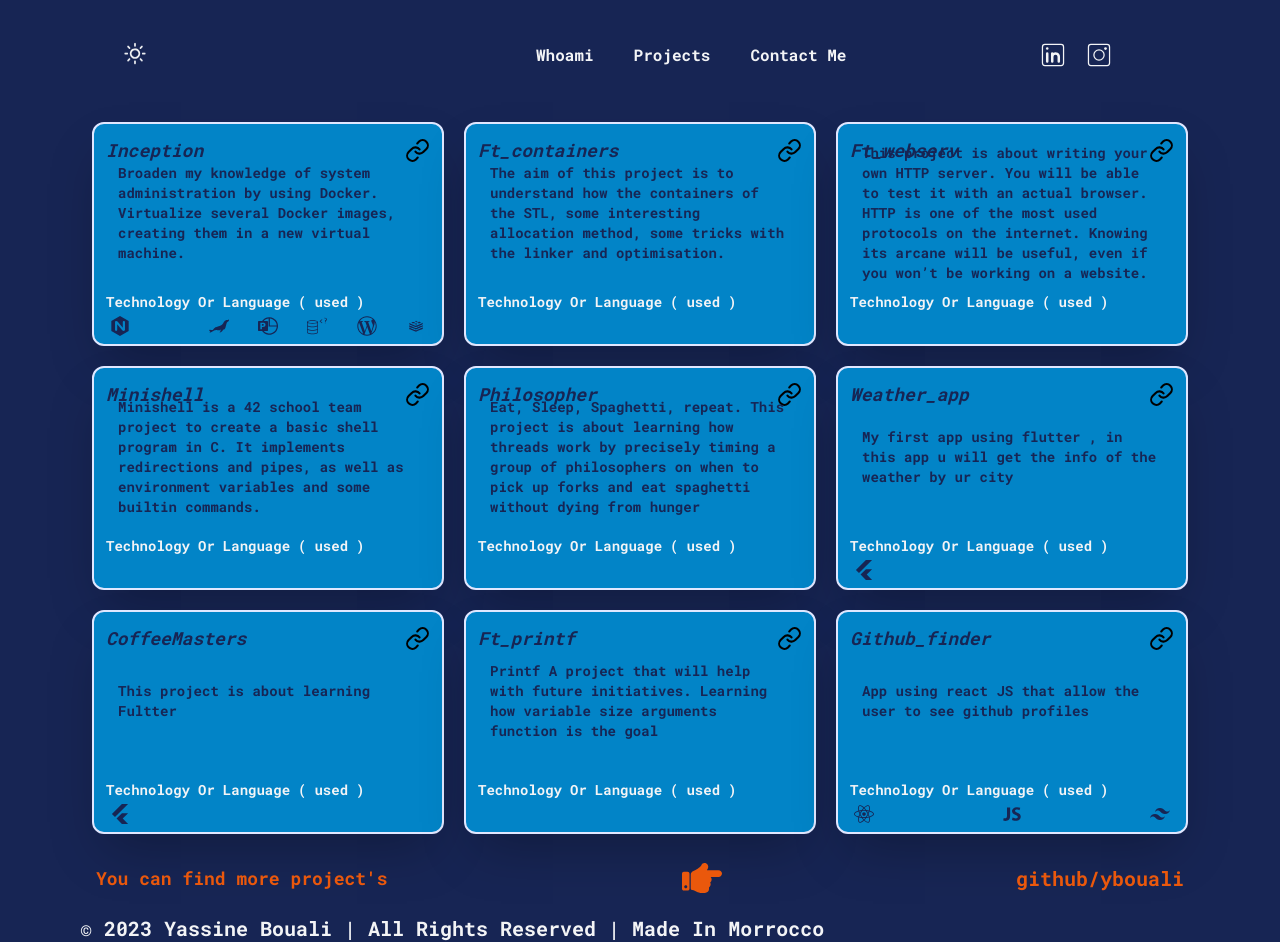
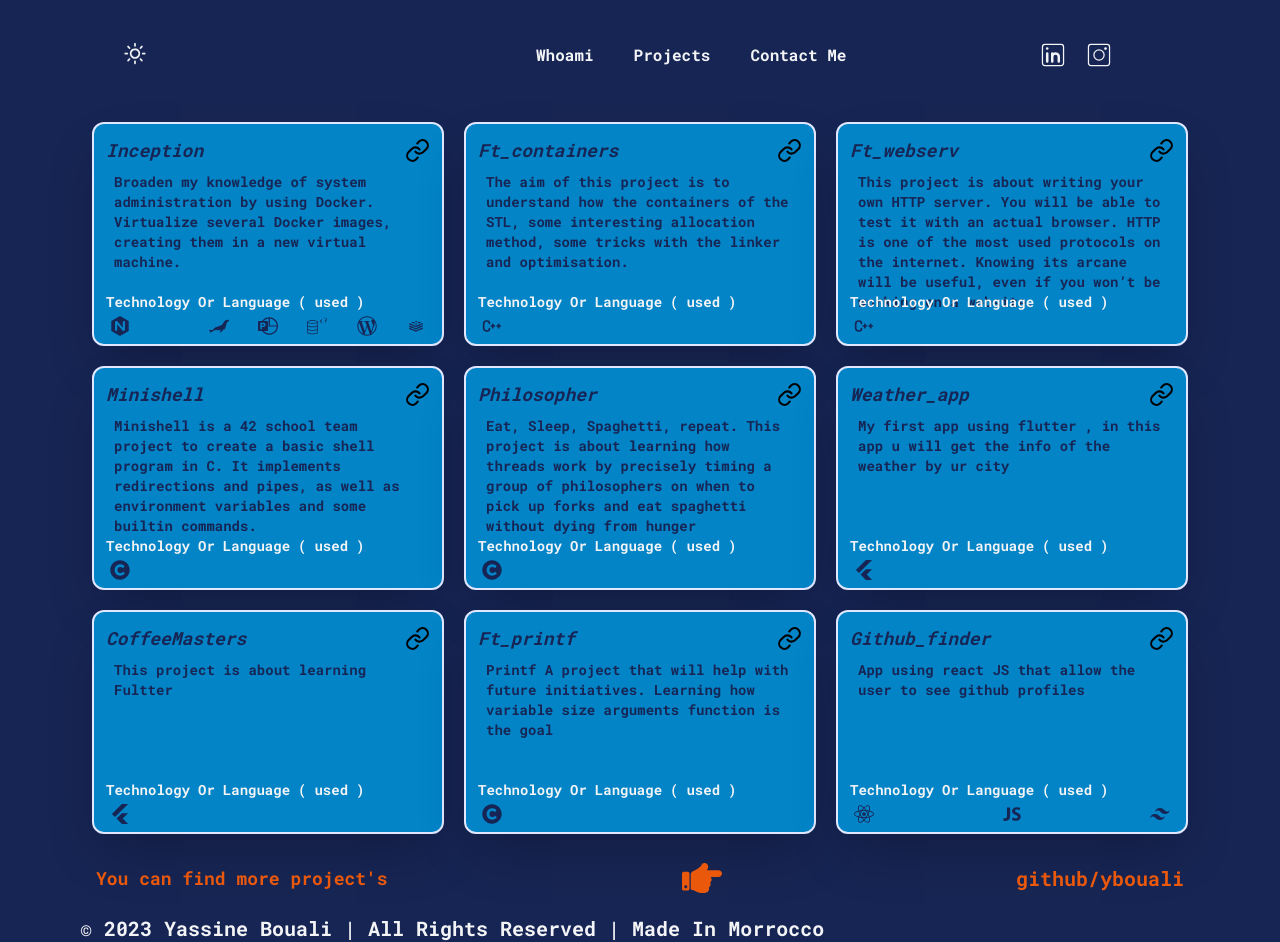
Before and after one commit to Ybouali/ybouali, a React (Create React App) app: page /projects in a window 1280 px wide. Built offline with nearby package versions, Linux system fonts and the light colour scheme; some icons are missing.

Commit message:
start working on Contact me page

```diff
--- a/src/components/NavBar.tsx
+++ b/src/components/NavBar.tsx
@@ -102,7 +102,8 @@ function NavBar(props: ThemeType) {
     };
 
     return (
-        <nav className="flex justify-between items-center sticky top-0 mx-auto p-10 flex-wrap z-[20]">
+        <nav className="flex justify-between items-center mx-auto p-10 flex-wrap">
+
             <div>
                 {!props.mode && (
                     <IoMoonOutline
--- a/src/components/ProjectCard.tsx
+++ b/src/components/ProjectCard.tsx
@@ -14,6 +14,8 @@ import { FaDocker } from "react-icons/fa6";
 import { FaReact } from "react-icons/fa";
 import { SiNginx } from "react-icons/si";
 import { SiFlutter } from "react-icons/si";
+import { FaCopyright } from "react-icons/fa";
+import { TbBrandCpp } from "react-icons/tb";
 
 function ProjectCard(props: ProjectCardType) {
 
@@ -97,9 +99,16 @@ function ProjectCard(props: ProjectCardType) {
             <FiLink className='cursor-pointer' onClick={handleClickLink} size={25} />
           </div>
         </div>
-        <div className='flex items-center h-3/6' >
+        <div className='flex items-center' >
 
-          <p className={props.mode ? 'text-blue-950 font-light text-sm duration-700 p-3' : 'text-indigo-100 font-light text-sm duration-700 p-3'}>
+          <p className=
+            {
+              props.mode ?
+                'text-blue-950 font-light text-sm duration-700 p-2 '
+              :
+                'text-indigo-100 font-light text-sm duration-700 p-2 '
+            }
+          >
             {descriptionProject}
           </p>
         </div>
@@ -107,11 +116,8 @@ function ProjectCard(props: ProjectCardType) {
       <div className='flex flex-col -mt-10  ' >
         <AnimatedText text='Technology Or Language ( used )' mode={props.mode} />
         <div className={props.mode ? 'flex items-start justify-between gap-3 text-blue-950 duration-700 m-1 ' : 'flex items-start justify-between gap-3 text-indigo-100 duration-700 m-1' }>
-        {/* languageC?: boolean;
-    languageCPP?: boolean; */}
-
-          {/* { props.data.Icons.languageC &&  <Clogo />}
-          { props.data.Icons.languageCPP &&  <CppLogo />} */}
+          { props.data.Icons.languageCPP &&  <TbBrandCpp size={20} onClick={handleClickCpp} />}
+          { props.data.Icons.languageC &&  <FaCopyright size={20} onClick={handleClickC} /> }
           { props.data.Icons.flutterTec &&  <SiFlutter size={20} onClick={handleClickFlutter} />}
           { props.data.Icons.nginx &&  <SiNginx size={20} onClick={handleClickNginx} />}
           { props.data.Icons.react &&  <FaReact size={20} onClick={handleClickReact} />}
--- a/src/pages/Projects.tsx
+++ b/src/pages/Projects.tsx
@@ -3,6 +3,7 @@ import ProjectCard from '../components/ProjectCard';
 import { ThemeType } from '../types/navBarTypes';
 import { FaHandPointRight } from "react-icons/fa";
 import { ProjectType } from '../types/ProjectCard';
+import { motion } from 'framer-motion';
 
 
 function Projects(props: ThemeType) {
@@ -97,32 +98,83 @@ function Projects(props: ThemeType) {
 
     ]
 
+
+    const container = {
+        hidden: { opacity: 0 },
+        visible: (i = 1) => ({
+          opacity: 1,
+          transition: { staggerChildren: 0.12, delayChildren: 0.04 * i },
+        })
+    };
+
+    const child = {
+        visible: {
+            opacity: 1,
+            y: 0,
+            transition: {
+                type: "spring",
+                damping: 12,
+                stiffness: 100,
+            }
+        },
+        hidden: {
+            opacity: 0,
+            y: 20,
+            transition: {
+                type: "spring",
+                damping: 12,
+                stiffness: 100,
+            }
+        },
+    }
+
     return (
         <>
-            <div className='grid md:grid-cols-3 gap-5 m-1 p-2'>
+
+            <motion.div
+                variants={container}
+                initial="hidden"
+                animate="visible"
+                className='grid sm:grid-cols-1 md:grid-cols-2 lg:grid-cols-3 gap-5 m-1 p-2'
+            >
 
                 {
+
                     dataProjects.map((project, index) => (
-                        <ProjectCard
-                            data={project}
-                            mode={props.mode}
+
+                        <motion.div
+                            variants={child}
                             key={index}
-                        />
+                        >
+
+                            <ProjectCard
+                                data={project}
+                                mode={props.mode}
+                                key={index}
+                            />
+
+                        </motion.div>
 
                     ))
+
                 }
 
+            </motion.div>
 
-            </div>
             <div className='flex items-center justify-between m-2 p-2' >
+
                 <p className='font-semibold text-lg text-orange-600' >
                     You can find more project's
                 </p>
+
                 <FaHandPointRight className='h-10 w-10 text-orange-600' />
+
                 <p className='cursor-pointer font-bold text-xl text-orange-600' onClick={openMyGithubProject}>
                     github/ybouali
                 </p>
+
             </div>
+
         </>
 
     );
--- a/src/pages/Whoiam.tsx
+++ b/src/pages/Whoiam.tsx
@@ -5,9 +5,6 @@ import { ThemeType } from '../types/navBarTypes';
 import AnimatedText from '../components/AnimatedText';
 
 function Whoiam(props: ThemeType) {
-
-    const text: string = "Put me on the chaos i'll found the solution ( except my own 😣 ) ."
-
 
     return (
         <div className='flex items-center justify-center min-h-screen mx-5 -mt-36 md:mx-20 flex-col' >
@@ -41,11 +38,11 @@ function Whoiam(props: ThemeType) {
                     A self-taught web developer, crafting digital wonders basis with code. Building dreams one pixel at a time, all while chasing the elusive bug that dared to challenge my brilliance.
                 </p>
             </div>
-            <div className='flex items-center justify-between mx-auto md:w-1/2 m-1 flex-col' >
+            <div className='flex items-center justify-between mx-auto md:w-1/2 flex-col gap-y-3' >
                 <h1 className={props.mode ? 'font-bold text-xl text-gray-100' : 'font-bold text-xl text-slate-950'}>
                     In other words
                 </h1>
-                <AnimatedText text={text} mode={props.mode} />
+                <AnimatedText text="Put me on the chaos i'll found the solution 😣 ." mode={props.mode} />
             </div>
         </div>
     );
```
